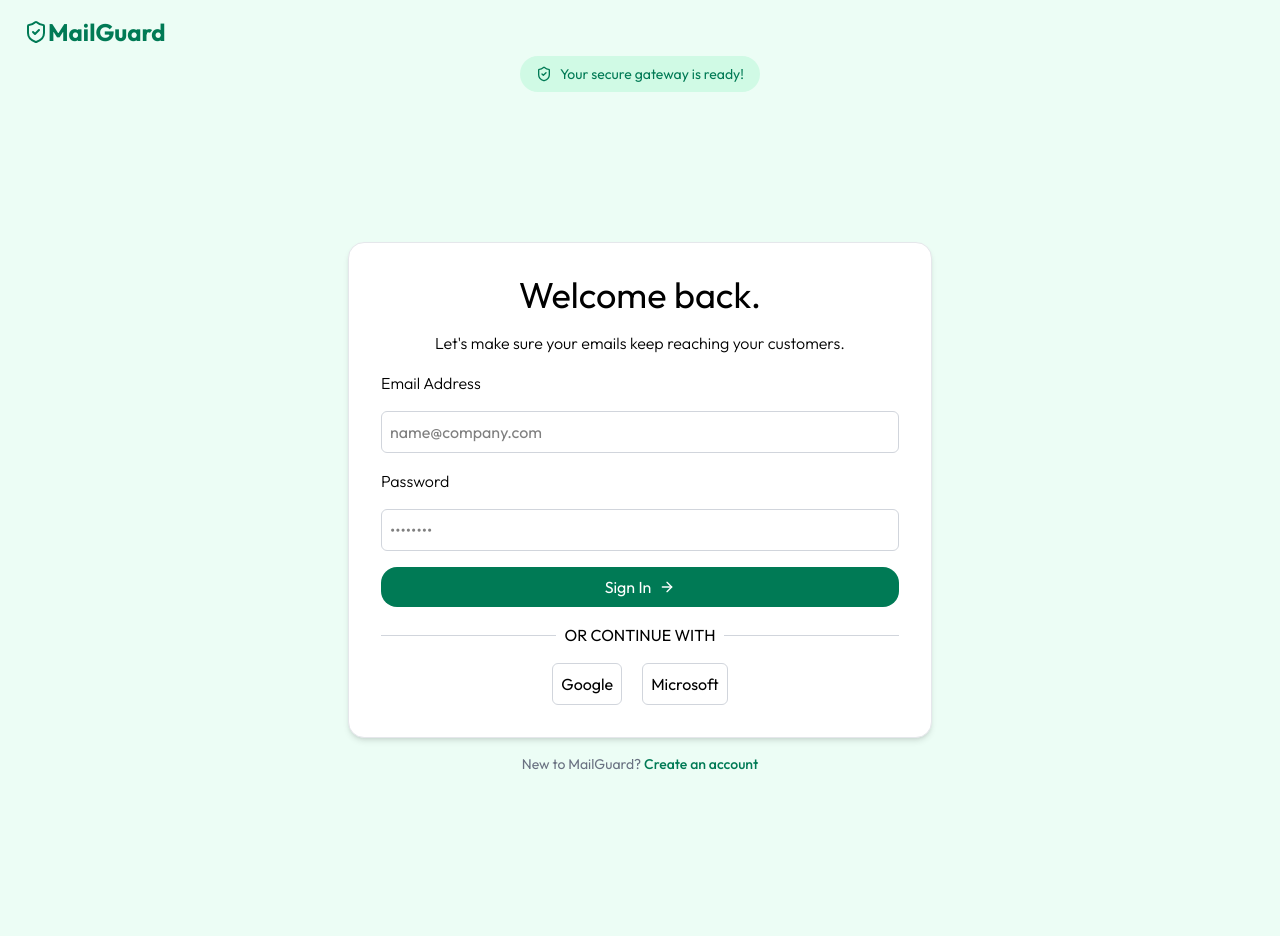
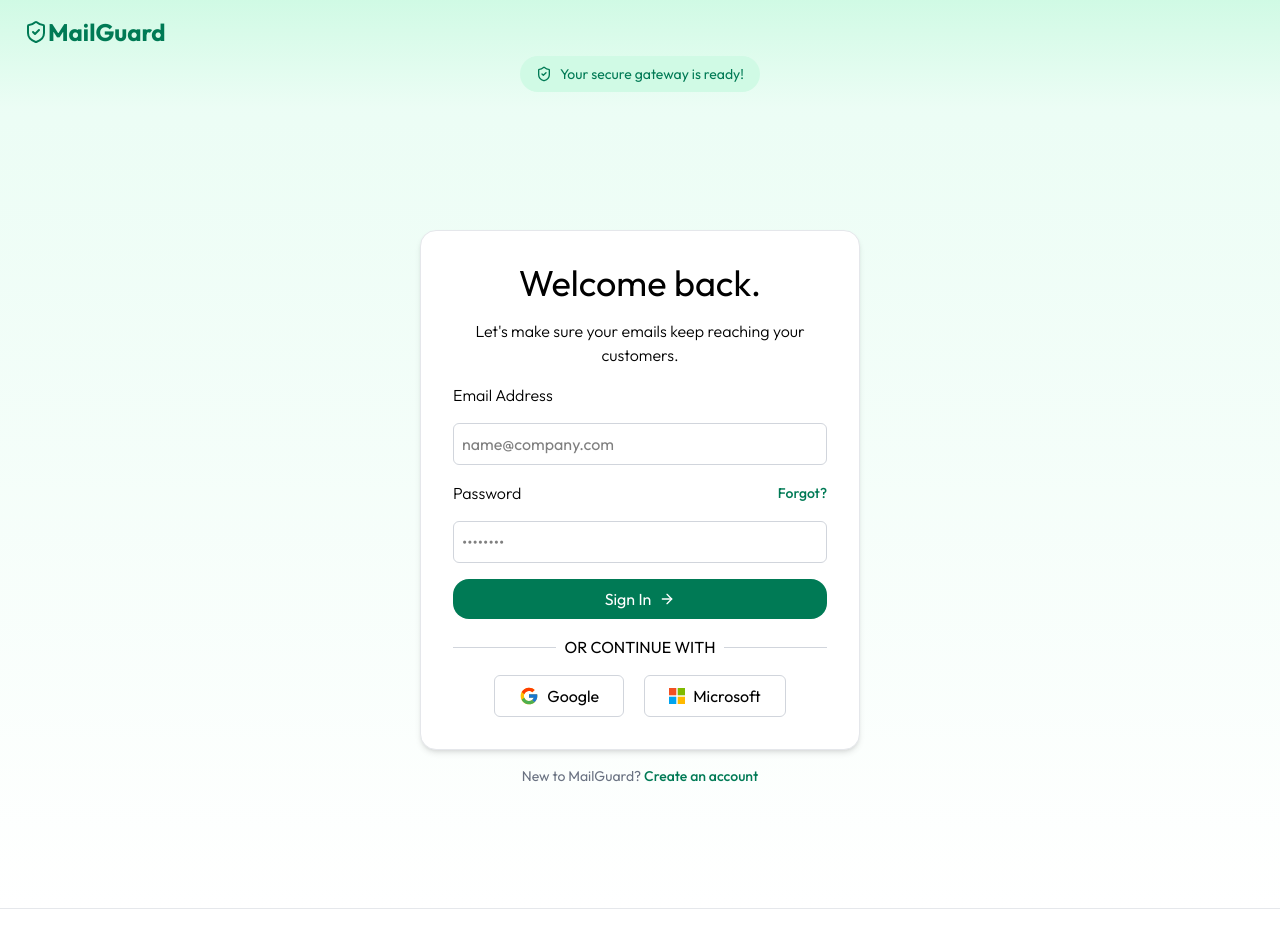
Before and after one commit to I-am-Tofunmi/MailGuard, a React (Vite) app in the folder client/: page /login in a window 1280 px wide. Shown: the top 936 px of the page. Built offline with nearby package versions, Linux system fonts and the light colour scheme.

Commit message:
feat: complete Login page with Google/Microsoft OAuth buttons and styling

```diff
--- a/client/package.json
+++ b/client/package.json
@@ -14,6 +14,7 @@
     "lucide-react": "^1.23.0",
     "react": "^19.2.7",
     "react-dom": "^19.2.7",
+    "react-icons": "^5.7.0",
     "react-router-dom": "^7.18.0",
     "tailwindcss": "^4.3.1"
   },
--- a/client/src/pages/LoginPage.jsx
+++ b/client/src/pages/LoginPage.jsx
@@ -1,31 +1,43 @@
+import { FcGoogle } from "react-icons/fc"
 import { ArrowRight, ShieldCheck } from "lucide-react"
 import Footer from "../components/Footer"
 function LoginPage () {
     return (
         <>
-        <header className="flex flex-col gap-2 w-full bg-emerald-50 px-6 py-4">
+        <header className="flex flex-col gap-2 w-full bg-gradient-to-b from-emerald-100 to-emerald-50 px-6 py-4">
             <h2 className="text-2xl font-bold text-emerald-700 flex items-center self-start"><ShieldCheck className="w-6 h-6" /> MailGuard</h2>
             <p className="bg-emerald-100 text-emerald-700 text-sm px-4 py-2 rounded-full flex items-center gap-2 self-center"><ShieldCheck className="w-4 h-4" /> Your secure gateway is ready!</p>
         </header>
 
-        <section className="flex flex-col gap-4 items-center justify-center min-h-screen bg-emerald-50">
+        <section className="flex flex-col gap-4 items-center justify-center min-h-screen bg-gradient-to-b from-emerald-50 to-white">
             <div>
-                <form className="flex flex-col gap-4 bg-white border border-gray-200 p-8 rounded-2xl shadow-md w-146">
+                <form className="flex flex-col gap-4 bg-white border border-gray-200 p-8 rounded-2xl shadow-md w-110">
                     <h1 className="text-4xl text-center justify-center">Welcome back.</h1>
                     <p className="text-center justify-between font-light">Let's make sure your emails keep reaching your customers.</p>
                     <label className="font-light">Email Address</label>
                     <input className="border border-gray-300 p-2 rounded-md" type="email" placeholder="name@company.com" />
+                    <div className="flex justify-between items-center">
                     <label className="font-light">Password</label>
+                    <a href="#" className="text-emerald-700 text-sm font-medium">Forgot?</a>
+                    </div>
                     <input className="border border-gray-300 p-2 rounded-md" type="password" placeholder="••••••••" />
-                    <button className="bg-emerald-700 text-white p-2 rounded-2xl hover:bg-emerald-600 flex items-center justify-center gap-2" type="submit">Sign In<ArrowRight className="w-4 h-4" /></button>
+                    <button className="bg-emerald-700 text-white p-2 rounded-2xl hover:bg-emerald-600 flex items-center justify-center gap-2 cursor-pointer" type="submit">Sign In<ArrowRight className="w-4 h-4" /></button>
                     <div className="flex items-center gap-2">
                         <hr className="flex-1 border-gray-300" />
-                        <span className="text-center">OR CONTINUE WITH</span>
+                        <span className="text-center font-mono">OR CONTINUE WITH</span>
                         <hr className="flex-1 border-gray-300" />
                     </div>
                     <div className="flex gap-5 justify-center">
-                    <button className="border border-gray-300 p-2 rounded-md" type="button">Google</button>
-                    <button className="border border-gray-300 p-2 rounded-md" type="button">Microsoft</button>
+                    <button className="border border-gray-300 py-2 px-6 rounded-md flex items-center gap-2 cursor-pointer hover:bg-gray-50" type="button"><FcGoogle className="w-5 h-5" /> Google</button>
+                    <button className="border border-gray-300 py-2 px-6 rounded-md flex items-center gap-2 cursor-pointer hover:bg-gray-50">
+                        <svg xmlns="http://www.w3.org/2000/svg" width="16" height="16" viewBox="0 0 23 23">
+                            <rect x="0" y="0" width="10.5" height="10.5" fill="#f25022"/>
+                            <rect x="12.5" y="0" width="10.5" height="10.5" fill="#7fba00"/>
+                            <rect x="0" y="12.5" width="10.5" height="10.5" fill="#00a4ef"/>
+                            <rect x="12.5" y="12.5" width="10.5" height="10.5" fill="#ffb900"/>
+                        </svg>
+                        Microsoft
+                    </button>
                     </div>
                 </form>
             </div>
@@ -35,9 +47,9 @@ function LoginPage () {
 
         </section>
 
-        <footer className="flex flex-row justify-around p-6 bg-emerald-50">
+        <footer className="flex flex-row justify-between p-6 px-16 bg-emerald-150 border-t border-gray-200">
                 <p>@ 2026 MailGuard Security. Assisted Clarity for Email.</p>
-                <ul className="flex gap-4 list-none">
+                <ul className="flex gap-4 list-none ml-auto">
                     <li><a href="">Privacy Policy</a></li>
                     <li><a href="">Support</a></li>
                 </ul>
```
Also changed, not shown: 2 other files (tests, documents, lock files or other folders).
